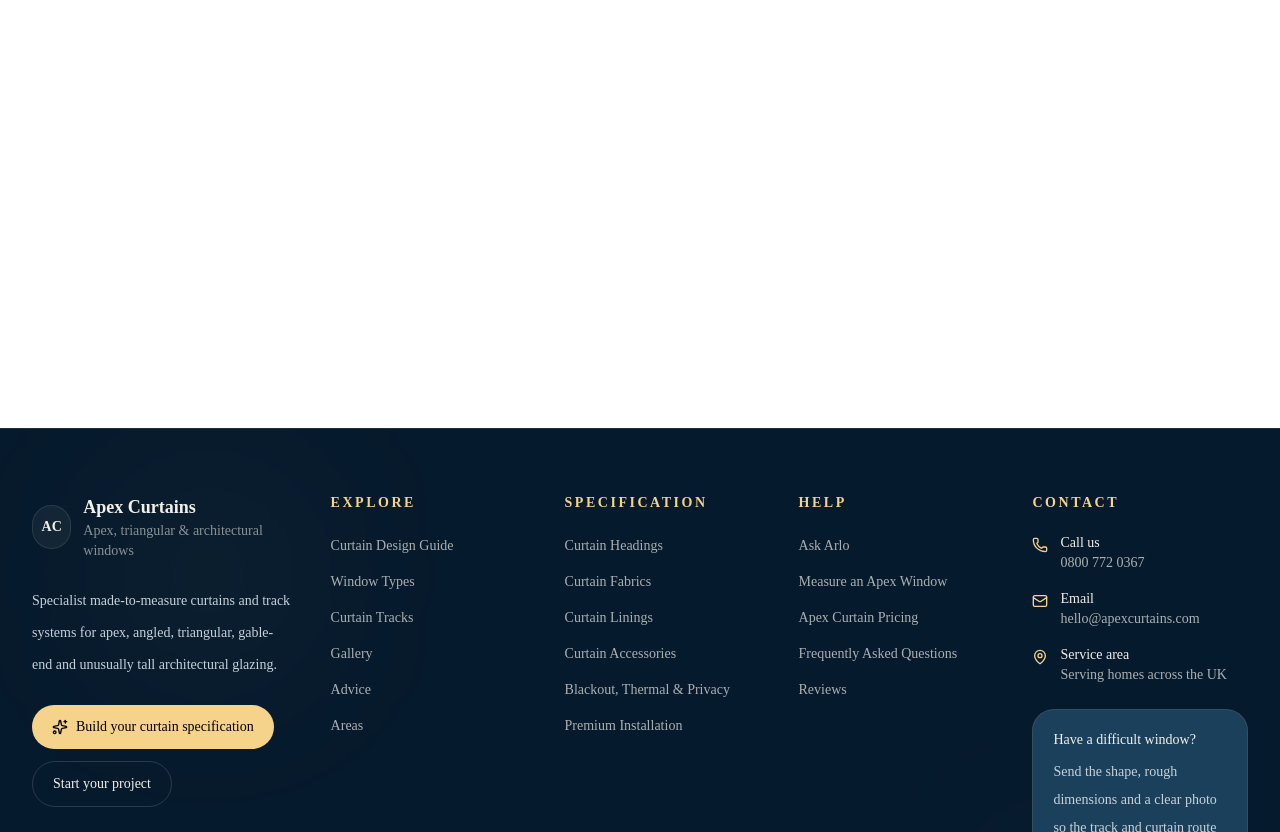
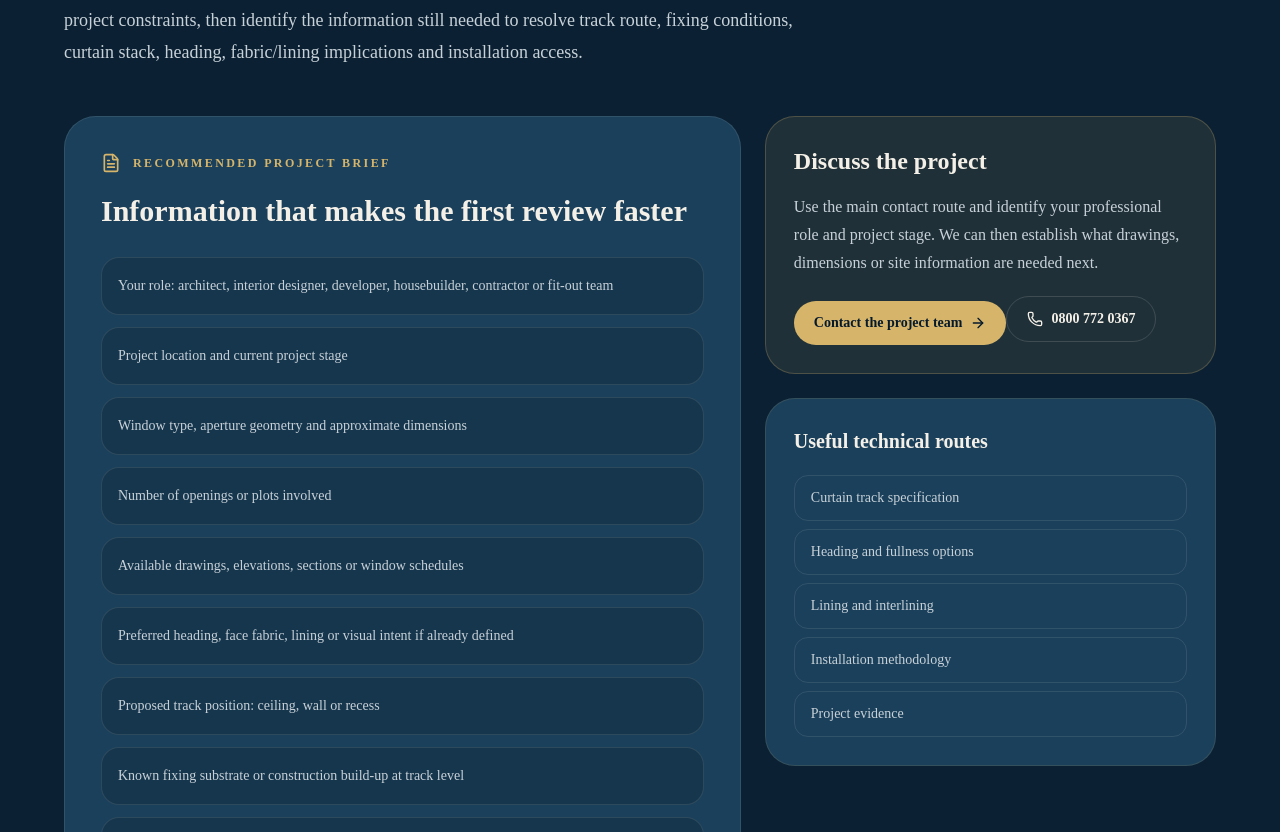
Before and after one commit to Nylon1/Apexcurtains, a Next.js app: page /professionals/project-review in a window 1280 px wide. Before the commit this address had no page. Shown: the part 468-1300 px from the top of the page. Built offline with nearby package versions, Linux system fonts and the light colour scheme.

Commit message:
Add professional project review brief

```diff
--- /dev/null
+++ b/app/professionals/project-review/page.tsx
@@ -0,0 +1,67 @@
+import Link from "next/link";
+import { ArrowRight, FileText, Phone } from "lucide-react";
+
+export const metadata = {
+  title: "Professional Curtain Project Review | Apex Curtains",
+  description:
+    "Start a professional project review for complex curtain and track requirements. For architects, interior designers, developers, housebuilders, contractors and fit-out teams.",
+  alternates: { canonical: "https://www.apexcurtains.com/professionals/project-review" },
+};
+
+const briefItems = [
+  "Your role: architect, interior designer, developer, housebuilder, contractor or fit-out team",
+  "Project location and current project stage",
+  "Window type, aperture geometry and approximate dimensions",
+  "Number of openings or plots involved",
+  "Available drawings, elevations, sections or window schedules",
+  "Preferred heading, face fabric, lining or visual intent if already defined",
+  "Proposed track position: ceiling, wall or recess",
+  "Known fixing substrate or construction build-up at track level",
+  "Required operation, stack-back and clear-opening requirements",
+  "Access constraints, double-height areas or working-at-height considerations",
+  "Target survey, manufacture and installation dates",
+];
+
+export default function Page() {
+  return (
+    <main className="min-h-screen bg-apex-navy-950 px-4 pb-24 pt-32 text-white sm:px-6 lg:px-8 lg:pt-40">
+      <div className="mx-auto max-w-6xl">
+        <p className="text-xs font-semibold uppercase tracking-[0.24em] text-[#d6b56b]">Professional project review</p>
+        <h1 className="mt-5 max-w-5xl text-4xl font-semibold tracking-tight sm:text-6xl lg:text-7xl">Give us the geometry, interfaces and programme. We’ll help define the curtain package.</h1>
+        <p className="mt-7 max-w-3xl text-lg leading-8 text-[#C8D1D8]">
+          A useful first review does not need a finished specification. We can start from drawings, photographs and project constraints, then identify the information still needed to resolve track route, fixing conditions, curtain stack, heading, fabric/lining implications and installation access.
+        </p>
+
+        <div className="mt-12 grid gap-6 lg:grid-cols-[1.2fr_0.8fr]">
+          <section className="rounded-[32px] border border-white/10 bg-[#1B405B] p-7 sm:p-9">
+            <div className="flex items-center gap-3 text-[#d6b56b]"><FileText className="h-5 w-5" /><span className="text-xs font-semibold uppercase tracking-[0.2em]">Recommended project brief</span></div>
+            <h2 className="mt-5 text-3xl font-semibold text-[#F4F0E8]">Information that makes the first review faster</h2>
+            <div className="mt-7 space-y-3">
+              {briefItems.map((item) => <div key={item} className="rounded-2xl border border-white/10 bg-black/15 px-4 py-4 text-sm leading-6 text-[#C8D1D8]">{item}</div>)}
+            </div>
+          </section>
+
+          <aside className="space-y-6">
+            <div className="rounded-[30px] border border-[#d6b56b]/25 bg-[#d6b56b]/10 p-7">
+              <h2 className="text-2xl font-semibold">Discuss the project</h2>
+              <p className="mt-4 leading-7 text-[#C8D1D8]">Use the main contact route and identify your professional role and project stage. We can then establish what drawings, dimensions or site information are needed next.</p>
+              <Link href="/contact" className="mt-6 inline-flex items-center gap-2 rounded-full bg-[#d6b56b] px-5 py-3 text-sm font-semibold text-apex-navy-950">Contact the project team <ArrowRight className="h-4 w-4" /></Link>
+              <a href="tel:08007720367" className="mt-3 inline-flex items-center gap-2 rounded-full border border-white/15 px-5 py-3 text-sm font-semibold"><Phone className="h-4 w-4" />0800 772 0367</a>
+            </div>
+
+            <div className="rounded-[30px] border border-white/10 bg-white/[0.04] p-7">
+              <h2 className="text-xl font-semibold">Useful technical routes</h2>
+              <div className="mt-5 space-y-2 text-sm">
+                <Link className="block rounded-xl border border-white/10 px-4 py-3 text-[#C8D1D8] hover:text-white" href="/curtain-tracks">Curtain track specification</Link>
+                <Link className="block rounded-xl border border-white/10 px-4 py-3 text-[#C8D1D8] hover:text-white" href="/curtain-headings">Heading and fullness options</Link>
+                <Link className="block rounded-xl border border-white/10 px-4 py-3 text-[#C8D1D8] hover:text-white" href="/curtain-linings">Lining and interlining</Link>
+                <Link className="block rounded-xl border border-white/10 px-4 py-3 text-[#C8D1D8] hover:text-white" href="/services/premium-installation">Installation methodology</Link>
+                <Link className="block rounded-xl border border-white/10 px-4 py-3 text-[#C8D1D8] hover:text-white" href="/gallery">Project evidence</Link>
+              </div>
+            </div>
+          </aside>
+        </div>
+      </div>
+    </main>
+  );
+}
```
